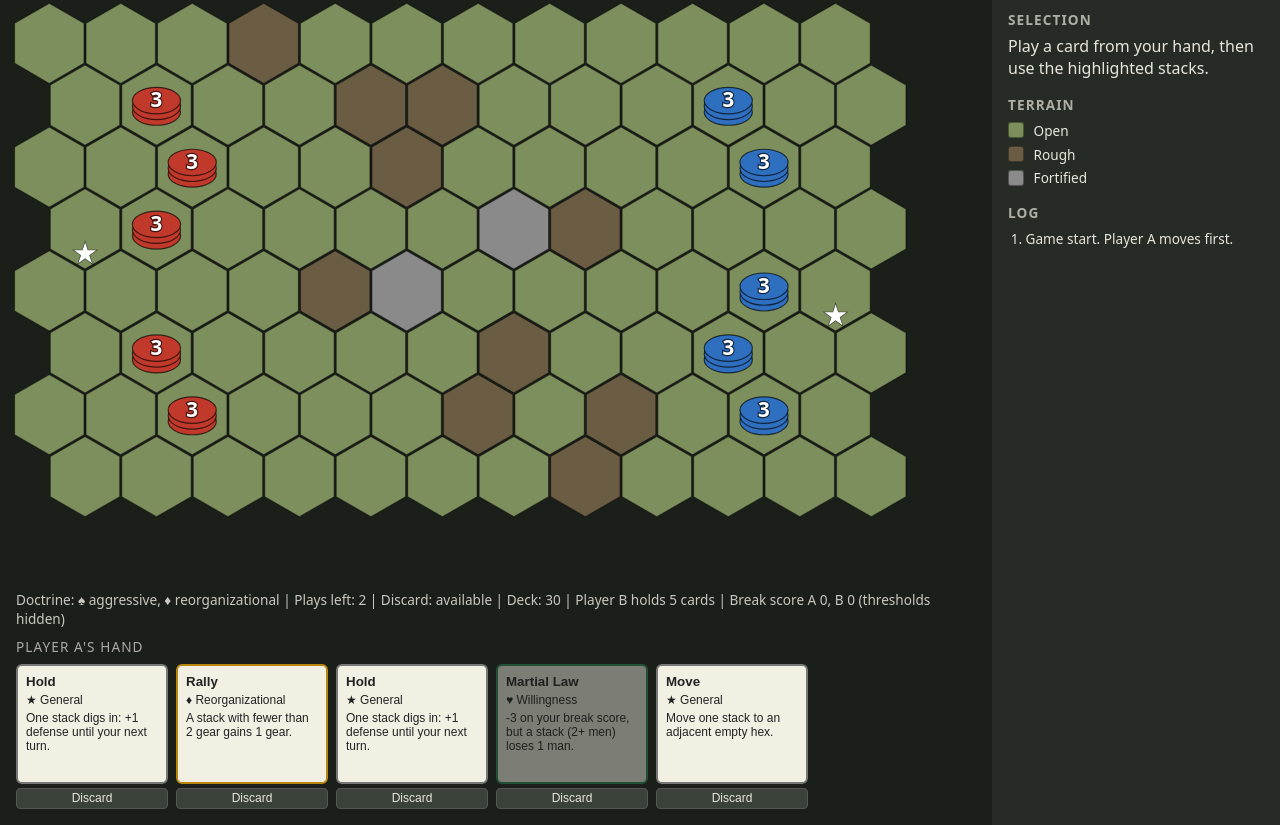
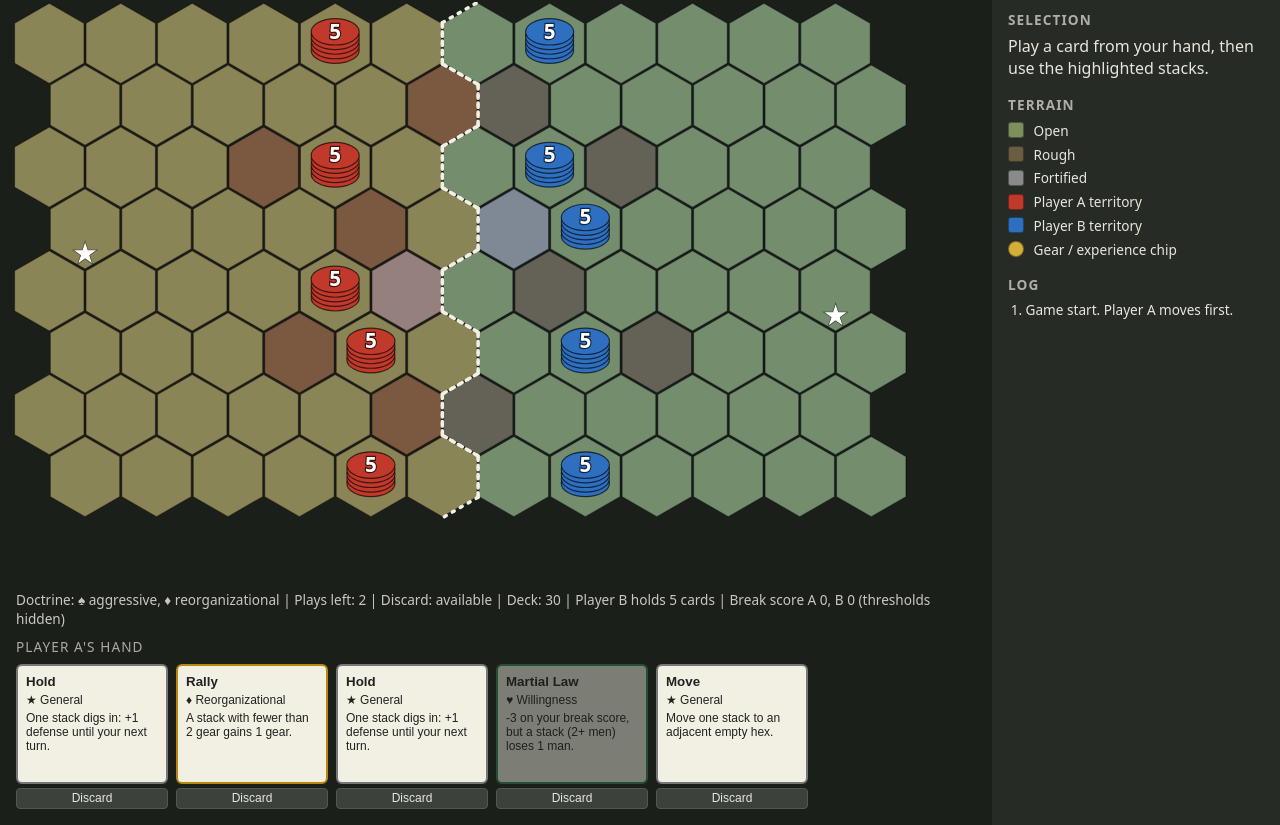
Before and after one commit to richarduggelberg/doctrine, a website with bundled scripts: page index.html in a window 1280 px wide. Shown: the part 55-880 px from the top of the page. Built offline with nearby package versions, Linux system fonts and the light colour scheme.

Commit message:
Territory split, front-line starting positions, 5-man stacks, border rendering
Co-authored-by: Copilot <223556219+Copilot@users.noreply.github.com>

```diff
--- a/css/style.css
+++ b/css/style.css
@@ -69,7 +69,14 @@ aside h2:first-child { margin-top: 0; }
 .stack.mergeable .halo { stroke: #34c759; stroke-width: 3; stroke-dasharray: 5 3; }
 .trench { fill: #3b3b3b; stroke: #111; stroke-width: 1; pointer-events: none; }
 .stack.loser .halo { stroke: #ffd60a; stroke-width: 3; }
-.stack .chip.gear { fill: #d4af37; }
+.stack .chip.gear { fill: #d4af37; stroke: #5c4400; }
+.tint { pointer-events: none; }
+.tint-A { fill: #e0402e; fill-opacity: .13; }
+.tint-B { fill: #3a82e0; fill-opacity: .13; }
+.border { stroke: #f2efe3; stroke-width: 3; stroke-linecap: round; stroke-dasharray: 2 6; pointer-events: none; }
+.swatch.terr-A { background: #c0392b; }
+.swatch.terr-B { background: #2e6fbf; }
+.swatch.gear { background: #d4af37; border-radius: 50%; }
 #decision { background: #3a2f12; border: 1px solid #d4af37; border-radius: 4px; padding: .6rem; margin-top: 1rem; font-size: .9rem; }
 #decision[hidden] { display: none; }
 #decision p { margin: 0 0 .5rem; }
--- a/data/map.json
+++ b/data/map.json
@@ -1,10 +1,10 @@
 {
   "cols": 12,
   "rows": 8,
+  "borderCol": 5,
   "terrain": {
-    "3,0": "rough", "4,1": "rough", "5,1": "rough", "5,2": "rough",
-    "4,4": "rough", "7,3": "rough", "6,5": "rough", "6,6": "rough",
-    "8,6": "rough", "7,7": "rough",
+    "5,1": "rough", "5,6": "rough", "3,2": "rough", "3,5": "rough", "4,3": "rough",
+    "6,6": "rough", "6,1": "rough", "8,5": "rough", "8,2": "rough", "7,4": "rough",
     "5,4": "fortified", "6,3": "fortified"
   },
   "capitals": {
@@ -12,15 +12,15 @@
     "B": { "col": 11, "row": 4 }
   },
   "stacks": [
-    { "owner": "A", "col": 1, "row": 1, "men": 3 },
-    { "owner": "A", "col": 1, "row": 3, "men": 3 },
-    { "owner": "A", "col": 1, "row": 5, "men": 3 },
-    { "owner": "A", "col": 2, "row": 2, "men": 3 },
-    { "owner": "A", "col": 2, "row": 6, "men": 3 },
-    { "owner": "B", "col": 10, "row": 6, "men": 3 },
-    { "owner": "B", "col": 10, "row": 4, "men": 3 },
-    { "owner": "B", "col": 10, "row": 2, "men": 3 },
-    { "owner": "B", "col": 9, "row": 5, "men": 3 },
-    { "owner": "B", "col": 9, "row": 1, "men": 3 }
+    { "owner": "A", "col": 4, "row": 0, "men": 5 },
+    { "owner": "A", "col": 4, "row": 2, "men": 5 },
+    { "owner": "A", "col": 4, "row": 4, "men": 5 },
+    { "owner": "A", "col": 4, "row": 5, "men": 5 },
+    { "owner": "A", "col": 4, "row": 7, "men": 5 },
+    { "owner": "B", "col": 7, "row": 7, "men": 5 },
+    { "owner": "B", "col": 7, "row": 5, "men": 5 },
+    { "owner": "B", "col": 7, "row": 3, "men": 5 },
+    { "owner": "B", "col": 7, "row": 2, "men": 5 },
+    { "owner": "B", "col": 7, "row": 0, "men": 5 }
   ]
 }
--- a/index.html
+++ b/index.html
@@ -47,6 +47,9 @@
       <span class="swatch open"></span><span>Open</span>
       <span class="swatch rough"></span><span>Rough</span>
       <span class="swatch fortified"></span><span>Fortified</span>
+      <span class="swatch terr-A"></span><span>Player A territory</span>
+      <span class="swatch terr-B"></span><span>Player B territory</span>
+      <span class="swatch gear"></span><span>Gear / experience chip</span>
     </div>
     <h2>Log</h2>
     <ol id="log" reversed></ol>
--- a/js/engine.js
+++ b/js/engine.js
@@ -30,14 +30,19 @@ function shuffle(state, items) {
   return items;
 }
 
+export function territoryOf(state, col) {
+  return col <= state.borderCol ? PLAYERS[0] : PLAYERS[1];
+}
+
 // Break score: how close a nation is to giving up. Public information (casualties,
 // lost battles, lost home ground); only the threshold it is compared with is hidden.
 export function breakScore(state, owner) {
   const s = state.surrender;
   let score = state.casualties[owner] + s.battleWeight * state.battlesLost[owner];
-  for (const home of state.home[owner]) {
-    const holder = stackAt(state, home.col, home.row);
-    if (holder && holder.owner !== owner) score += home.capital ? s.capitalWeight : s.homeHexWeight;
+  for (const stack of state.stacks) {
+    if (stack.owner === owner || territoryOf(state, stack.col) !== owner) continue;
+    const cap = state.capitals[owner];
+    score += stack.col === cap.col && stack.row === cap.row ? s.capitalWeight : s.homeHexWeight;
   }
   return Math.max(0, score - state.resolve[owner]);
 }
@@ -95,6 +100,8 @@ export function createGame(map, config, seed = 1) {
   const state = {
     cols: map.cols,
     rows: map.rows,
+    // Columns up to borderCol are Player A's territory, the rest Player B's.
+    borderCol: map.borderCol ?? Math.floor(map.cols / 2) - 1,
     terrain: { ...map.terrain },
     capitals: structuredClone(map.capitals),
     stacks,
@@ -117,17 +124,6 @@ export function createGame(map, config, seed = 1) {
     battlesLost: { A: 0, B: 0 },
     resolve: { A: 0, B: 0 },
     surrender: { ...config.surrender },
-    home: Object.fromEntries(
-      PLAYERS.map((p) => {
-        const hexes = new Map();
-        for (const s of map.stacks.filter((st) => st.owner === p)) {
-          hexes.set(key(s.col, s.row), { col: s.col, row: s.row, capital: false });
-        }
-        const cap = map.capitals[p];
-        hexes.set(key(cap.col, cap.row), { col: cap.col, row: cap.row, capital: true });
-        return [p, [...hexes.values()]];
-      }),
-    ),
     thresholds: {},
     over: null,
     pending: null,
--- a/js/hex.js
+++ b/js/hex.js
@@ -30,10 +30,31 @@ export function center(col, row, size) {
 }
 
 export function corners(cx, cy, size) {
+  return cornerPoints(cx, cy, size).map((p) => `${p.x.toFixed(2)},${p.y.toFixed(2)}`).join(' ');
+}
+
+export function cornerPoints(cx, cy, size) {
   const points = [];
   for (let i = 0; i < 6; i++) {
     const angle = (Math.PI / 180) * (60 * i - 30);
-    points.push(`${(cx + size * Math.cos(angle)).toFixed(2)},${(cy + size * Math.sin(angle)).toFixed(2)}`);
+    points.push({ x: cx + size * Math.cos(angle), y: cy + size * Math.sin(angle) });
   }
-  return points.join(' ');
+  return points;
 }
+
+// Neighbor offset for each hex edge, in the order edge i joins corner i and i+1
+// (E, SE, SW, W, NW, NE).
+const EDGE_EVEN = [[1, 0], [0, 1], [-1, 1], [-1, 0], [-1, -1], [0, -1]];
+const EDGE_ODD = [[1, 0], [1, 1], [0, 1], [-1, 0], [0, -1], [1, -1]];
+
+// Line segments for the edges of a hex whose neighbor satisfies `isOther`.
+export function edgeSegments(col, row, size, isOther) {
+  const { x, y } = center(col, row, size);
+  const pts = cornerPoints(x, y, size);
+  const deltas = Math.abs(row) % 2 === 0 ? EDGE_EVEN : EDGE_ODD;
+  const segments = [];
+  deltas.forEach(([dc, dr], i) => {
+    if (isOther(col + dc, row + dr)) segments.push([pts[i], pts[(i + 1) % 6]]);
+  });
+  return segments;
+}
--- a/js/main.js
+++ b/js/main.js
@@ -43,8 +43,8 @@ let covered = false;
 
 async function start() {
   [map, config] = await Promise.all([
-    fetch('data/map.json').then((r) => r.json()),
-    fetch('data/cards.json').then((r) => r.json()),
+    fetch('data/map.json', { cache: 'no-store' }).then((r) => r.json()),
+    fetch('data/cards.json', { cache: 'no-store' }).then((r) => r.json()),
   ]);
   newGame();
 }
--- a/js/render.js
+++ b/js/render.js
@@ -1,9 +1,9 @@
-import { center, corners, key } from './hex.js';
-import { terrainAt } from './engine.js';
+import { center, corners, edgeSegments, key } from './hex.js';
+import { terrainAt, territoryOf } from './engine.js';
 
 const SIZE = 36;
 const CHIP_RADIUS = 21;
-const CHIP_THICKNESS = 5;
+const CHIP_THICKNESS = 4;
 
 export function renderBoard(svg, state, view) {
   const width = SIZE * Math.sqrt(3) * (state.cols + 0.5) + SIZE;
@@ -12,6 +12,7 @@ export function renderBoard(svg, state, view) {
 
   const targets = new Set(view.targets.map((t) => key(t.col, t.row)));
   const parts = [];
+  const border = [];
 
   for (let row = 0; row < state.rows; row++) {
     for (let col = 0; col < state.cols; col++) {
@@ -19,11 +20,17 @@ export function renderBoard(svg, state, view) {
       const terrain = terrainAt(state, col, row);
       const classes = ['hex', terrain];
       if (targets.has(key(col, row))) classes.push('target');
-      parts.push(
-        `<polygon class="${classes.join(' ')}" data-col="${col}" data-row="${row}" points="${corners(x, y, SIZE - 1)}"/>`,
-      );
+      const points = corners(x, y, SIZE - 1);
+      parts.push(`<polygon class="${classes.join(' ')}" data-col="${col}" data-row="${row}" points="${points}"/>`);
+      parts.push(`<polygon class="tint tint-${territoryOf(state, col)}" points="${points}"/>`);
+      const home = territoryOf(state, col);
+      const crossing = edgeSegments(col, row, SIZE, (c, r) => c >= 0 && c < state.cols && territoryOf(state, c) !== home);
+      for (const [p, q] of crossing) {
+        border.push(`<line class="border" x1="${p.x.toFixed(1)}" y1="${p.y.toFixed(1)}" x2="${q.x.toFixed(1)}" y2="${q.y.toFixed(1)}"/>`);
+      }
     }
   }
+  parts.push(...border);
 
   for (const [owner, cap] of Object.entries(state.capitals)) {
     const { x, y } = center(cap.col, cap.row, SIZE);
```
Also changed, not shown: design.txt (+22 -5 lines), test/engine.test.js (+18 -1 lines).
